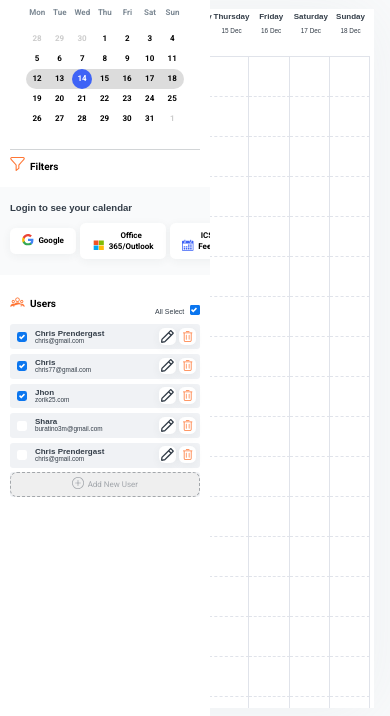
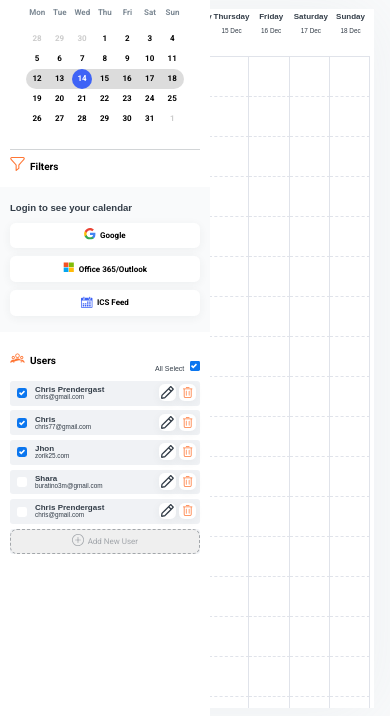
Before and after one commit to Belokonenko/Task_manager, a website: page src/index.html in a window 390 px wide. Both pictures are taken after a click on the element 61 px from the left and 18 px from the top of the page. Shown: the part 128-844 px from the top of the page. Drawn offline with nearby package versions, Linux system fonts and the light colour scheme; files that its build step writes are made by us from their sources.

Commit message:
button in comlumw

```diff
--- a/src/_parts/_menu/_login-mail/_login-mali.scss
+++ b/src/_parts/_menu/_login-mail/_login-mali.scss
@@ -80,4 +80,15 @@ $colot-text-btn-mail: #333d48;
     @include centering("../img/ics-feed.svg");
   }
 
+  @include mobile {
+    &__wrap-btns {
+      flex-direction: column;
     }
+    &__button {
+      width: 100%;
+    }
+    &__button:not(:last-child) {
+      margin: 0 0 1em 0;
+    }
+  }
+}
--- a/src/_parts/_menu/_menu.scss
+++ b/src/_parts/_menu/_menu.scss
@@ -5,7 +5,6 @@
 @import "./_users/users";
 
 .menu {
-    position: relative;
     grid-column: 2/ 3;
     grid-row: 1 / -1;
     background-color: $color-light;
```
Lines whose indentation alone changed are shown as unchanged.
